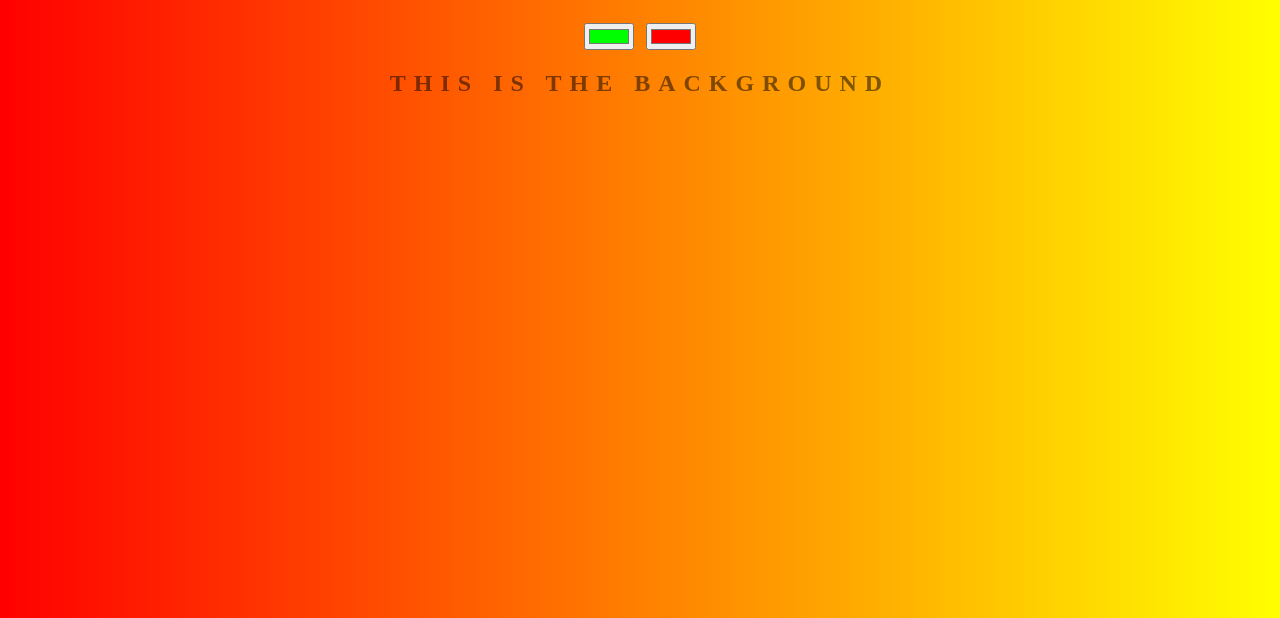
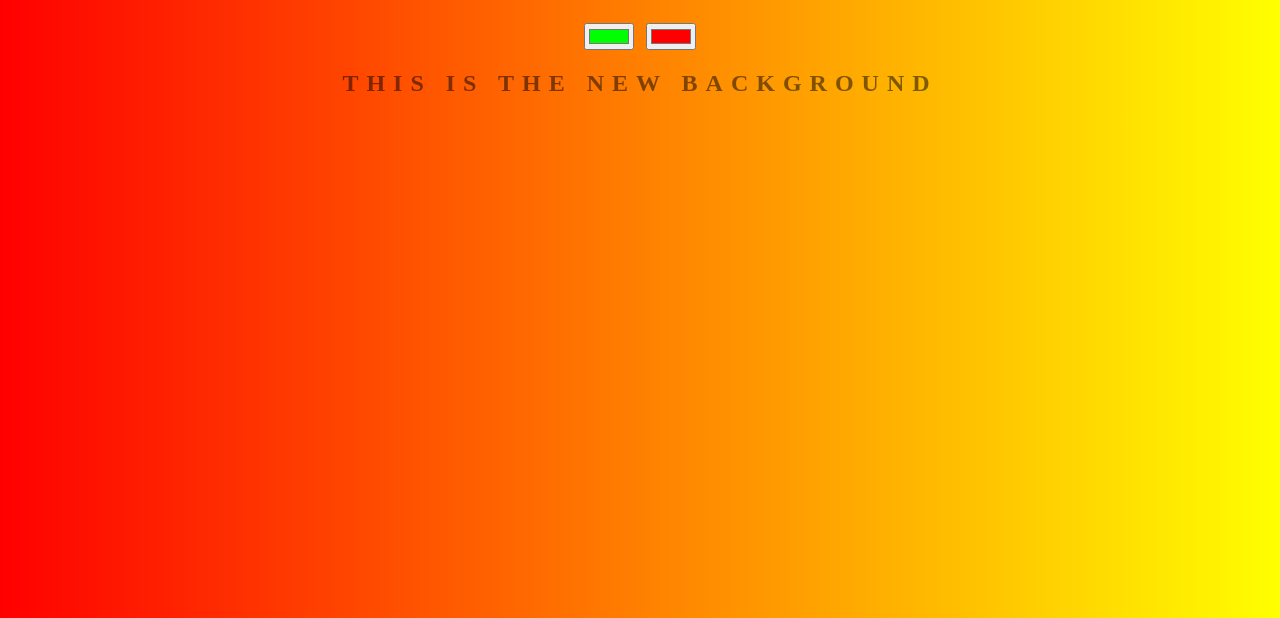
Before and after one commit to prajeethv/background-generator, a plain HTML site: page index.html in a window 1280 px wide. Shown: the part 182-800 px from the top of the page. Drawn offline with Linux system fonts and the light colour scheme.

Commit message:
adding new h2 tag text

```diff
--- a/index.html
+++ b/index.html
@@ -8,7 +8,7 @@
 	<h1>Background Generator </h1>
 	<input class='color1' type='color' name='color1' value='#00ff00'>
 	<input class='color2' type='color' name='color2' value='#ff0000'>
-	<h2>This is the Background </h2>
+	<h2>This is the new Background </h2>
 	<h3> </h3>
 	<script type="text/javascript" src="script.js"></script>
 </body>
```
